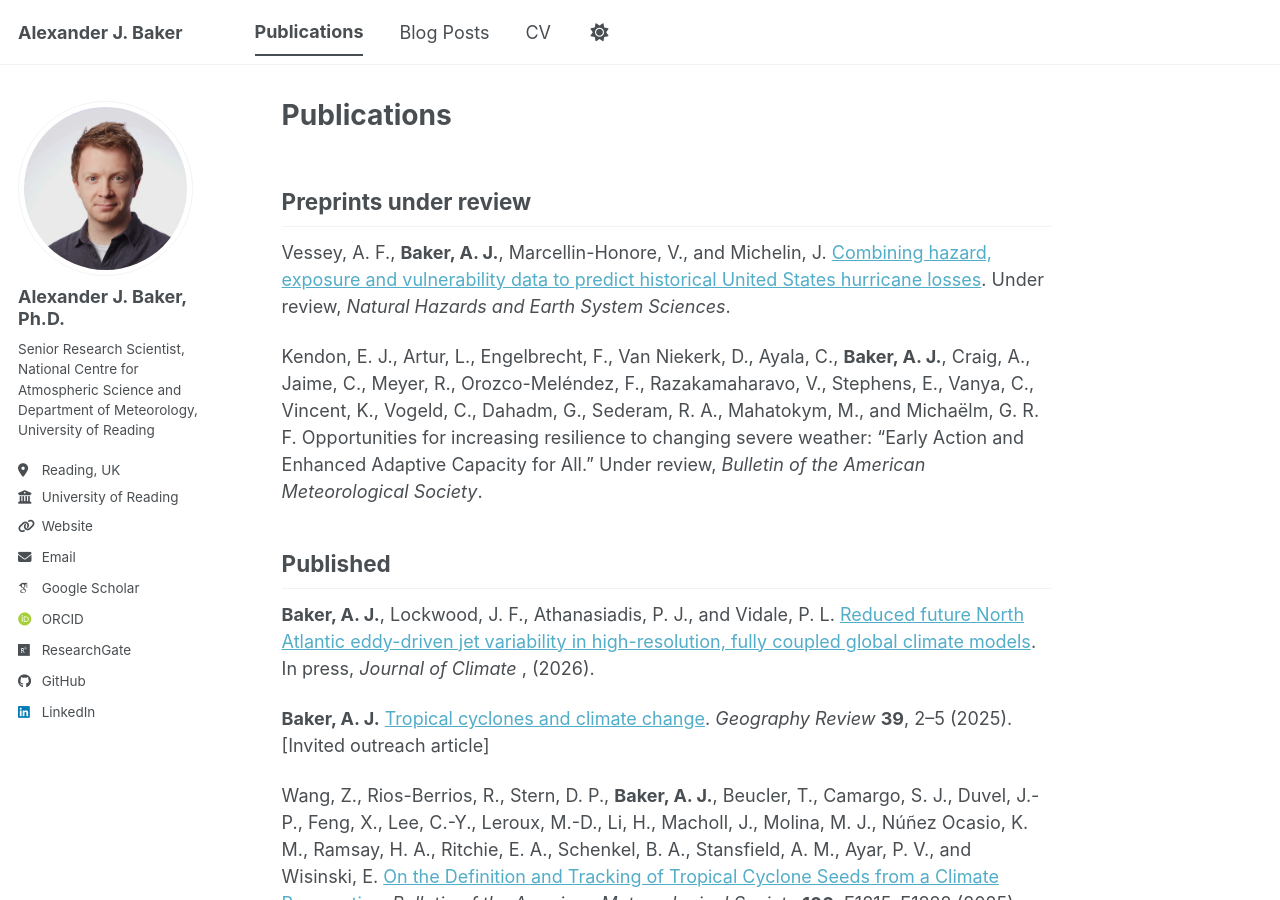
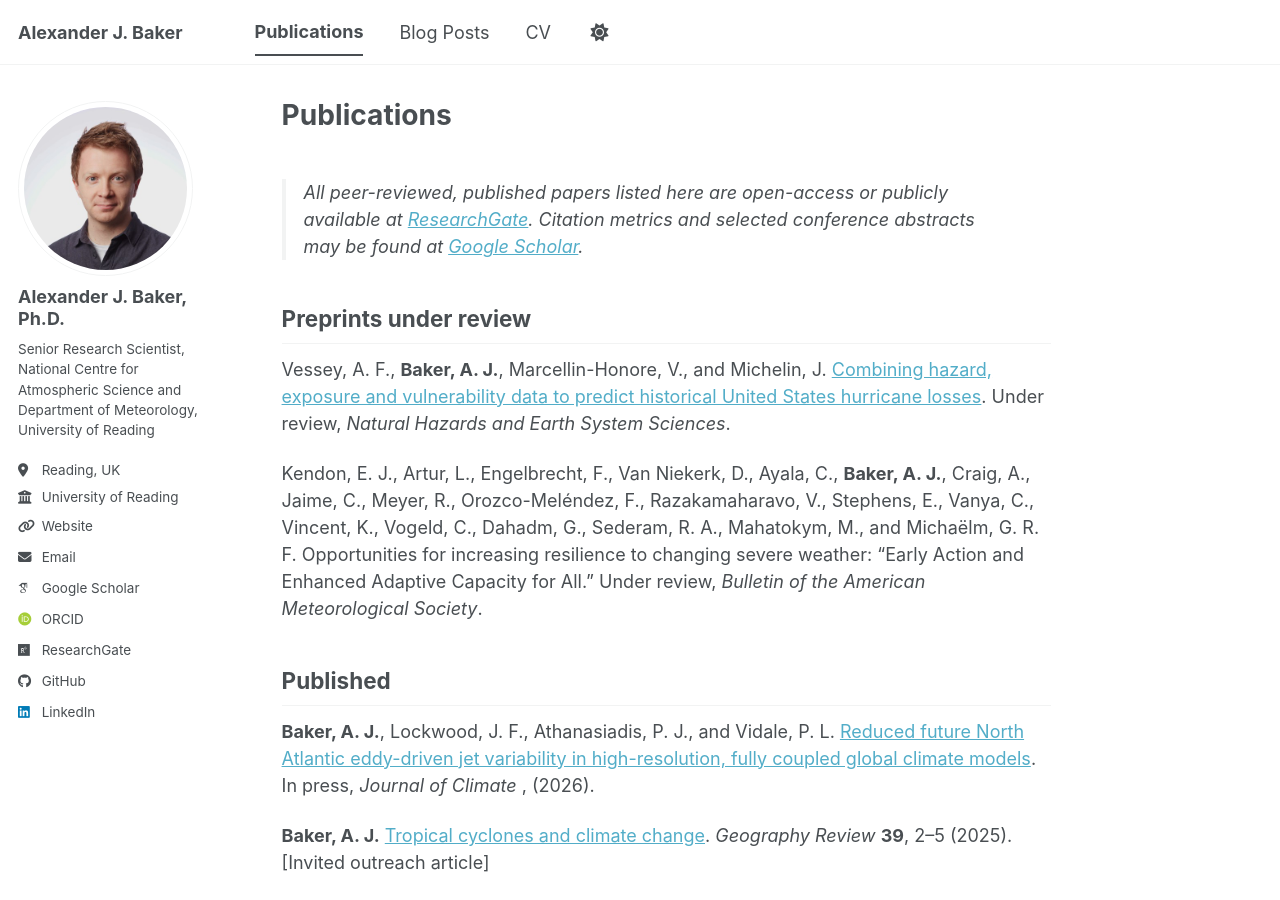
Before and after one commit to alexanderjbaker/alexanderjbaker.github.io, a Jekyll site: the page built from _pages/publications.md, in a window 1280 px wide and 900 px high. Built offline with Jekyll 4.4.1, drawn with Linux system fonts in a browser that asks for light colours; some web fonts are replaced; a script bundle is joined from its source files by our own code; library files that are not in the unit come from our copies.

Commit message:
Update publications.md

```diff
--- a/_pages/publications.md
+++ b/_pages/publications.md
@@ -6,6 +6,8 @@ redirect_from:
   - /publications/
   - /publications.html
 ---
+
+> All peer-reviewed, published papers listed here are open-access or publicly available at [ResearchGate]({{site.author.researchgate}}). Citation metrics and selected conference abstracts may be found at [Google Scholar]({{site.author.googlescholar}}).
 
 
 Preprints under review
```
